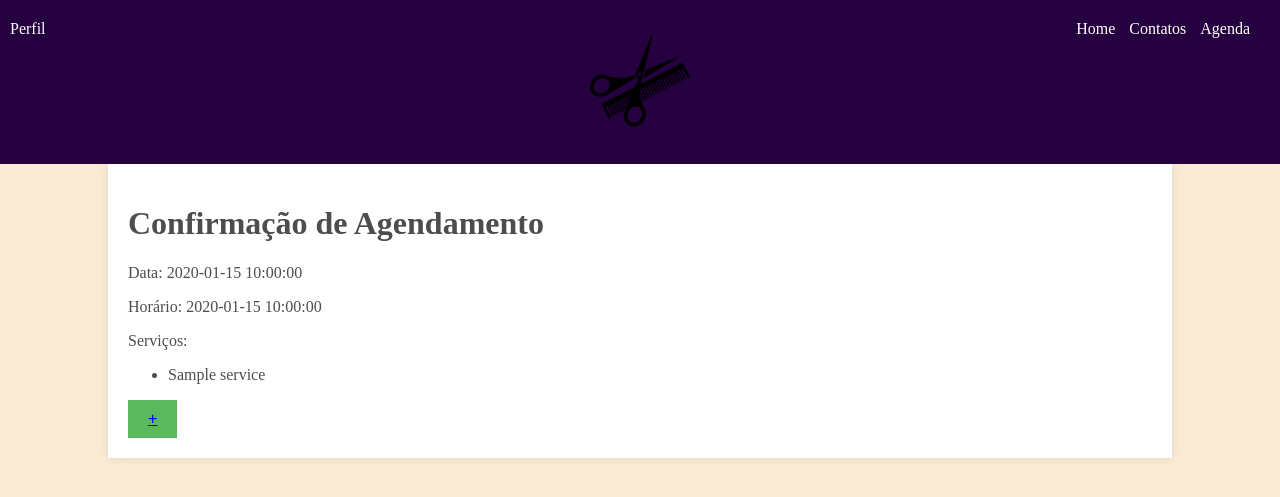
After one commit to VictorDFerreira/ProjetosFacu, a Flask app: template Arquivo_Principal/templates/inicio.html in a window 1280 px wide. The commit adds this page. Shown: the top 497 px of the page. Run offline with Flask 3, Linux system fonts and the light colour scheme; the template is opened without the code that fills it: most values are stand-ins (such as "Sample title", 1, 10 or a date in 2020).

Commit message:
Mudança do edpont
mudei o endpont e adicionei uma tela nova (inicio.html)

```diff
--- /dev/null
+++ b/Arquivo_Principal/Projeto Python/desktop.ini
@@ -0,0 +1,2 @@
+[.ShellClassInfo]
+LocalizedResourceName=@Projeto Python,0
--- a/Arquivo_Principal/app.py
+++ b/Arquivo_Principal/app.py
@@ -41,6 +41,7 @@ def inicio():
             cursor.close()
             conn.close()
             return render_template('confirmar.html', date=date, time=time, services=services.split(', '))
+            return render_template('inicio.html', date=date, time=time, services=services.split(', '))
     return render_template('home.html')
 
 @app.route('/login', methods=['GET', 'POST'])
@@ -57,6 +58,7 @@ def login():
             conn.close()
             if stored_password and bcrypt.checkpw(password, stored_password[0].encode('utf-8')):
                 return render_template ('home.html')
+                return render_template ('inicio.html')
             else:
                 flash('Invalid username or password')
     return render_template('login.html')
--- /dev/null
+++ b/Arquivo_Principal/static/estilos.css
@@ -0,0 +1,57 @@
+body {
+    background-color: antiquewhite;
+    color: white;
+    margin: 0;
+    padding: 0;
+}
+
+header {
+    background-color: rgb(38, 1, 64);
+    padding: 30px;
+    position: relative; /* Para permitir o posicionamento absoluto dos itens internos */
+    text-align: center; /* Para centralizar a logo */
+}
+
+.logo {
+    width: 100px; /* Largura da logo */
+    height: auto; /* Altura ajustada automaticamente */
+    margin: 0 auto; /* Centralizar horizontalmente */
+}
+
+.menu {
+    position: absolute; /* Posicionamento absoluto em relação ao cabeçalho */
+    top: 0; /* Distância do topo do cabeçalho */
+    right: 0; /* Distância da direita do cabeçalho */
+    padding: 10px 20px; /* Adiciona espaçamento interno */
+    margin-top: 10px; /* Adiciona margem superior */
+    margin-right: 10px;
+}
+
+.menu div {
+    display: inline-block; /* Exibe os itens de menu em linha */
+    margin-left: 10px; /* Espaçamento entre os itens de menu */
+}
+.perfil{
+    position: absolute; /* Posicionamento absoluto em relação ao cabeçalho */
+    top: 0; /* Distância do topo do cabeçalho */
+    left: 0;/* Distância da direita do cabeçalho
+    padding: 10px 20px; /* Adiciona espaçamento interno */
+    margin-top: 20px; /* Adiciona margem superior */
+    margin-left: 10px;
+}
+.container{
+    color: rgb(77, 77, 77);
+    width: 80%;
+    margin: 0 auto;
+    background: white;
+    padding: 20px;
+    box-shadow: 0 0 10px 0 rgba(0,0,0,0.1);
+}
+button {
+    background-color: #5cb85c;
+    color: white;
+    border: none;
+    padding: 10px 20px;
+    cursor: pointer;
+    font-size: 16px;
+}
--- /dev/null
+++ b/Arquivo_Principal/templates/inicio.html
@@ -0,0 +1,37 @@
+<!DOCTYPE html>
+<html lang="pt-br">
+<head>
+    <meta charset="UTF-8">
+    <meta name="viewport" content="width=device-width, initial-scale=1.0">
+    <link rel="stylesheet" href="/static/estilos.css">
+    <title>Home</title>
+</head>
+<body>
+    <header>
+        <div><img class="logo" src="../static/images/tesoura.png" alt="logo do site"></div>
+        <div class="menu">
+            <div>Home</div>
+            <div>Contatos</div>
+            <div>Agenda</div>
+        </div>
+        <div class="perfil">
+            <div>Perfil</div>
+        </div>
+    </header>
+    <div class="container">
+        <h1>Confirmação de Agendamento</h1>
+        <p>Data: {{ date }}</p>
+        <p>Horário: {{ time }}</p>
+        <p>Serviços:</p>
+        <ul>
+            {% for service in services %}
+            <li>{{ service }}</li>
+            {% endfor %}
+        </ul>
+    <button>
+        <a href="/home"> + </a>
+    </button>
+</div>
+</body>
+</html>
+</html>
```
Also changed, not shown: Arquivo_Principal/templates/confirmar.html (deleted, +0 -21 lines), Arquivo_Principal/templates/home.html (+5 -5 lines), Arquivo_Principal/static/images/tesoura.png (added).
